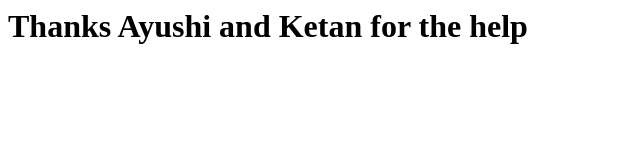
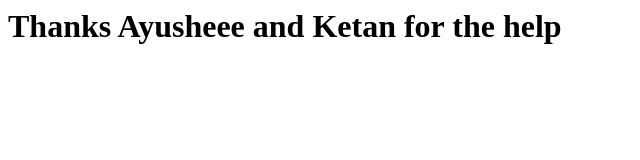
Before and after one commit to kakadeabhi3000-rgb/stat1, a plain HTML site: page index.html in a window 1280 px wide. Shown: the whole page, without its empty margins (0-640 px from the left). Drawn offline with Linux system fonts and the light colour scheme.

Commit message:
Update index.html

```diff
--- a/index.html
+++ b/index.html
@@ -1 +1 @@
-<h1>Thanks Ayushi and Ketan for the help</h1>
+<h1>Thanks Ayusheee and Ketan for the help</h1>
```
